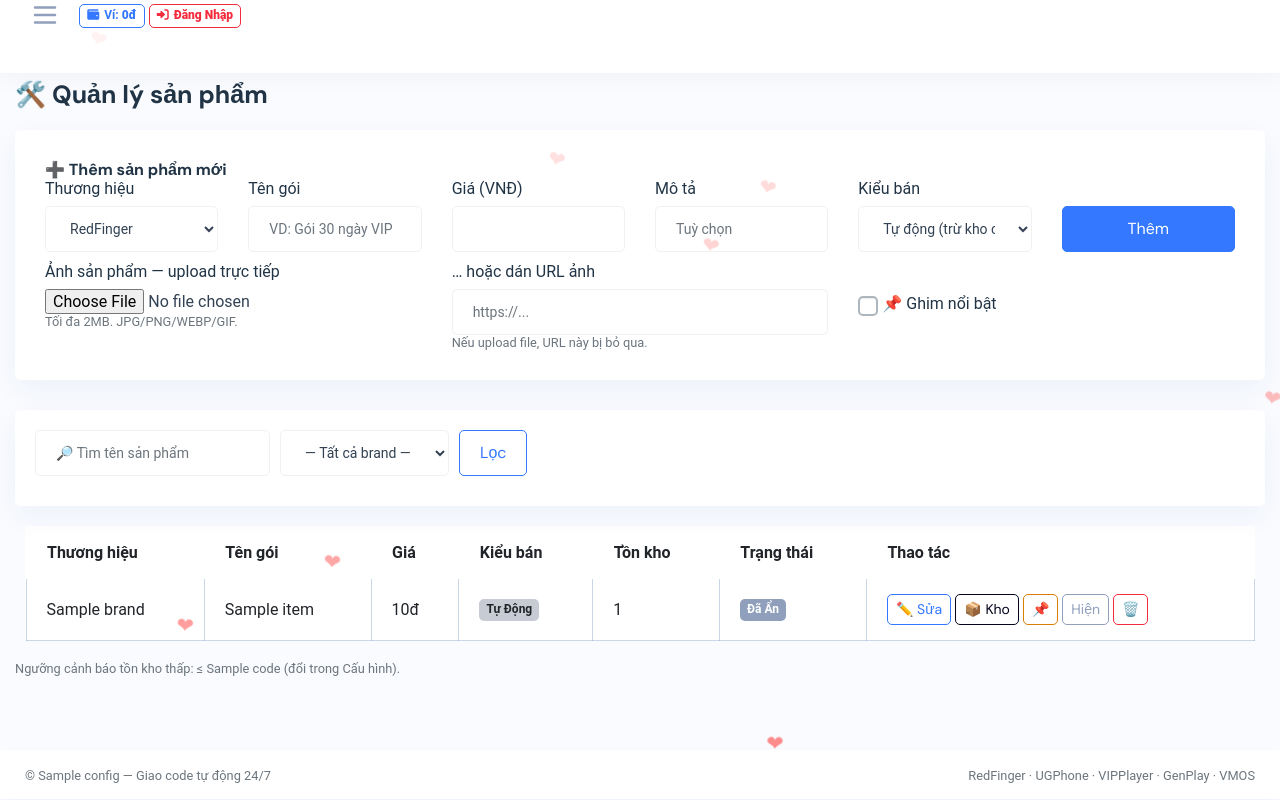
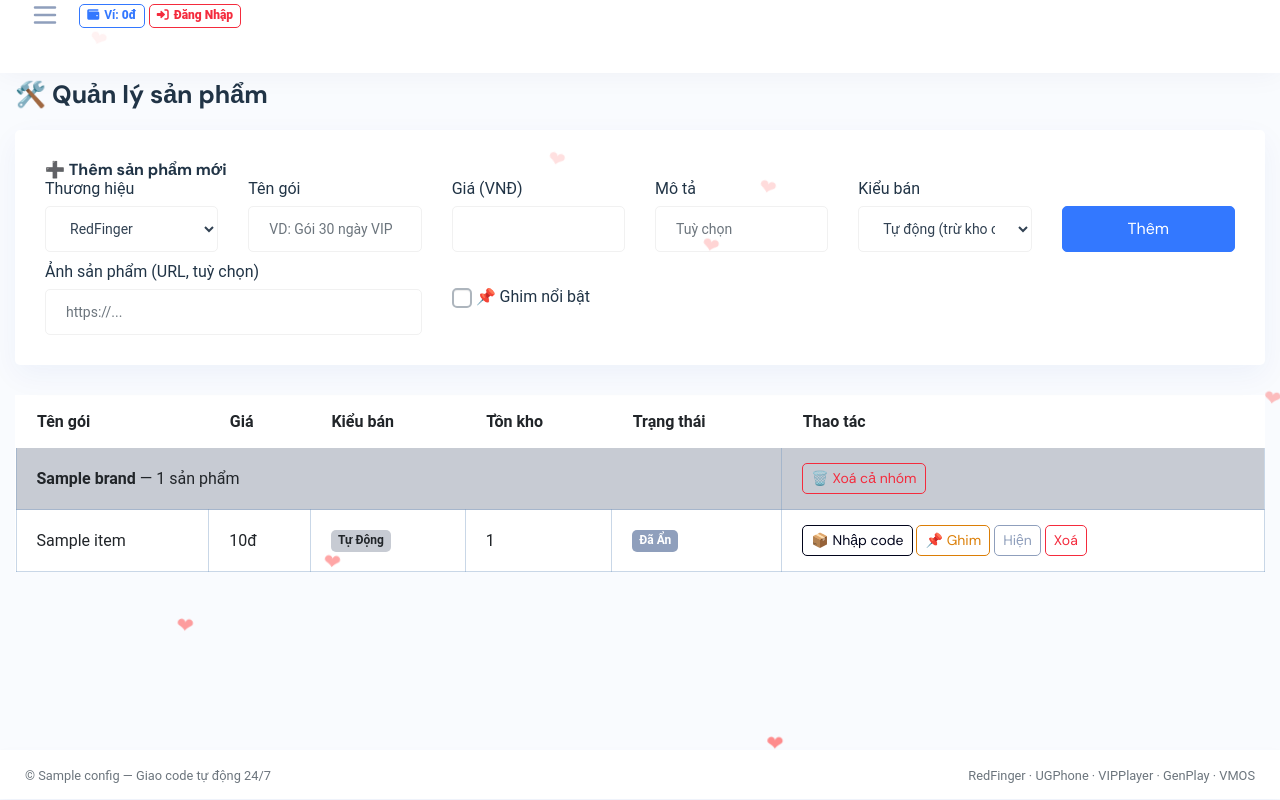
Before and after one commit to vophu7191-glitch/Web-shop-narri-store, a Flask app: template templates/admin_products.html in a window 1280 px wide. Run offline with Flask 3, Linux system fonts and the light colour scheme; the template is opened without the code that fills it: most values are stand-ins (such as "Sample title", 1, 10 or a date in 2020); a database or web service that is not in the repository returns one stand-in record (values such as "Sample title"); parts of the project's set-up code (start-up, migrations or seed data) failed here and were passed over; some libraries are stand-ins or nearby versions.

Commit message:
Add files via upload

```diff
--- a/templates/admin_products.html
+++ b/templates/admin_products.html
@@ -6,8 +6,7 @@
 
 <div class="card p-4 mb-4">
     <h6>➕ Thêm sản phẩm mới</h6>
-    <form method="post" class="row" enctype="multipart/form-data">
-        <input type="hidden" name="csrf_token" value="{{ csrf_token() }}">
+    <form method="post" class="row">
         <div class="col-md-2">
             <label>Thương hiệu</label>
             <select name="brand" class="form-control" required>
@@ -39,14 +38,8 @@
             <button class="btn btn-primary btn-block">Thêm</button>
         </div>
         <div class="col-md-4 mt-2">
-            <label>Ảnh sản phẩm — upload trực tiếp</label>
-            <input type="file" name="image_file" accept="image/*" class="form-control-file">
-            <small class="text-muted d-block">Tối đa 2MB. JPG/PNG/WEBP/GIF.</small>
-        </div>
-        <div class="col-md-4 mt-2">
-            <label>… hoặc dán URL ảnh</label>
+            <label>Ảnh sản phẩm (URL, tuỳ chọn)</label>
             <input type="text" name="image_url" class="form-control" placeholder="https://...">
-            <small class="text-muted d-block">Nếu upload file, URL này bị bỏ qua.</small>
         </div>
         <div class="col-md-2 mt-2 d-flex align-items-center">
             <div class="custom-control custom-checkbox">
@@ -57,31 +50,24 @@
     </form>
 </div>
 
-<div class="card p-3 mb-3">
-    <form method="get" class="form-inline">
-        <input type="text" name="q" value="{{ q }}" class="form-control mr-2 mb-2" placeholder="🔎 Tìm tên sản phẩm">
-        <select name="brand" class="form-control mr-2 mb-2">
-            <option value="">— Tất cả brand —</option>
-            {% for k, label in brands.items() %}
-                <option value="{{ k }}" {% if k == brand_f %}selected{% endif %}>{{ label }}</option>
-            {% endfor %}
-        </select>
-        <button class="btn btn-outline-primary mb-2">Lọc</button>
-        {% if q or brand_f %}
-        <a href="{{ url_for('admin_products') }}" class="btn btn-outline-secondary ml-2 mb-2">Xoá lọc</a>
-        {% endif %}
-    </form>
-</div>
-
-<div class="table-responsive">
 <table class="table table-bordered bg-white">
     <thead>
-        <tr><th>Thương hiệu</th><th>Tên gói</th><th>Giá</th><th>Kiểu bán</th><th>Tồn kho</th><th>Trạng thái</th><th style="min-width:280px">Thao tác</th></tr>
+        <tr><th>Tên gói</th><th>Giá</th><th>Kiểu bán</th><th>Tồn kho</th><th>Trạng thái</th><th>Thao tác</th></tr>
     </thead>
     <tbody>
-    {% for p in items %}
-        <tr class="{% if p.is_low %}table-warning{% endif %}">
-            <td>{{ brands.get(p.brand, p.brand) }}</td>
+    {% for brand_key, group_items in items|groupby('brand') %}
+        {% set group_list = group_items|list %}
+        <tr class="bg-light">
+            <td colspan="5"><b>{{ brands.get(brand_key, brand_key) }}</b> — {{ group_list|length }} sản phẩm</td>
+            <td>
+                <form method="post" action="{{ url_for('admin_delete_product_group', brand=brand_key) }}" class="d-inline"
+                      onsubmit="return confirm('Xoá TOÀN BỘ {{ group_list|length }} sản phẩm và kho code trong nhóm {{ brands.get(brand_key, brand_key) }}? Không thể hoàn tác!');">
+                    <button class="btn btn-sm btn-outline-danger">🗑️ Xoá cả nhóm</button>
+                </form>
+            </td>
+        </tr>
+        {% for p in group_list %}
+        <tr>
             <td>{% if p.pinned %}📌 {% endif %}{{ p.name }}</td>
             <td>{{ "{:,}".format(p.price) }}đ</td>
             <td>
@@ -91,39 +77,28 @@
                     <span class="badge badge-light">Tự động</span>
                 {% endif %}
             </td>
-            <td>
-                {% if p.stock_count is none %}<span class="text-muted">—</span>
-                {% else %}{{ p.stock_count }}
-                    {% if p.is_low %}<span class="badge badge-danger ml-1">Thấp</span>{% endif %}
-                {% endif %}
-            </td>
+            <td>{% if p.stock_count is none %}<span class="text-muted">—</span>{% else %}{{ p.stock_count }}{% endif %}</td>
             <td>{% if p.enabled %}<span class="badge badge-success">Đang bán</span>{% else %}<span class="badge badge-secondary">Đã ẩn</span>{% endif %}</td>
             <td>
-                <a href="{{ url_for('admin_edit_product', pid=p._id) }}" class="btn btn-sm btn-outline-primary">✏️ Sửa</a>
                 {% if p.get('fulfillment', 'auto') != 'manual' %}
-                <a href="{{ url_for('admin_stock', pid=p._id) }}" class="btn btn-sm btn-outline-dark">📦 Kho</a>
+                <a href="{{ url_for('admin_stock', pid=p._id) }}" class="btn btn-sm btn-outline-dark">📦 Nhập code</a>
                 {% endif %}
                 <form method="post" action="{{ url_for('admin_pin_product', pid=p._id) }}" class="d-inline">
-                    <input type="hidden" name="csrf_token" value="{{ csrf_token() }}">
-                    <button class="btn btn-sm btn-outline-warning">{{ 'Bỏ ghim' if p.pinned else '📌' }}</button>
+                    <button class="btn btn-sm btn-outline-warning">{{ 'Bỏ ghim' if p.pinned else '📌 Ghim' }}</button>
                 </form>
                 <form method="post" action="{{ url_for('admin_toggle_product', pid=p._id) }}" class="d-inline">
-                    <input type="hidden" name="csrf_token" value="{{ csrf_token() }}">
                     <button class="btn btn-sm btn-outline-secondary">{{ 'Ẩn' if p.enabled else 'Hiện' }}</button>
                 </form>
                 <form method="post" action="{{ url_for('admin_delete_product', pid=p._id) }}" class="d-inline" onsubmit="return confirm('Xoá hẳn sản phẩm này và toàn bộ code trong kho?');">
-                    <input type="hidden" name="csrf_token" value="{{ csrf_token() }}">
-                    <button class="btn btn-sm btn-outline-danger">🗑️</button>
+                    <button class="btn btn-sm btn-outline-danger">Xoá</button>
                 </form>
             </td>
         </tr>
+        {% endfor %}
     {% else %}
-        <tr><td colspan="7" class="text-center text-muted py-4">Không có sản phẩm nào khớp bộ lọc.</td></tr>
+        <tr><td colspan="6" class="text-center text-muted py-4">Chưa có sản phẩm nào.</td></tr>
     {% endfor %}
     </tbody>
 </table>
-</div>
-
-<p class="text-muted small">Ngưỡng cảnh báo tồn kho thấp: ≤ {{ low_thr }} code (đổi trong Cấu hình).</p>
 
 {% endblock %}
```
